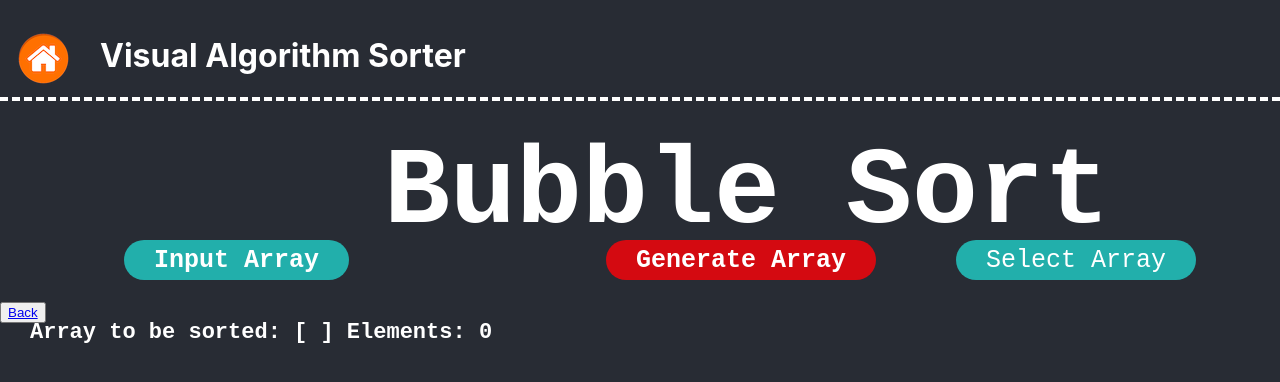
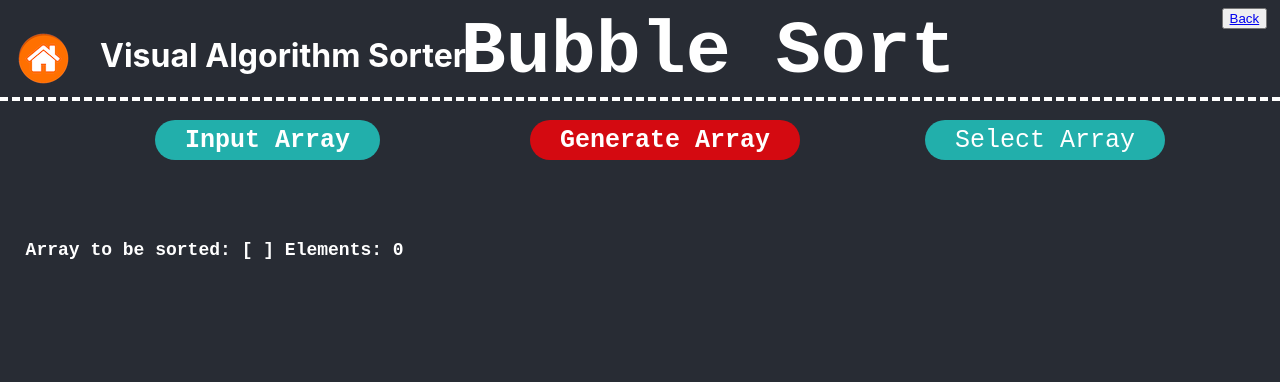
Before and after one commit to Atifp/mvp-algo-sorter, a React (Create React App) app in the folder learning-tool/: page /bubbleSort in a window 1280 px wide. Shown: the top 382 px of the page. Built offline with nearby package versions, Linux system fonts and the light colour scheme.

Commit message:
fix css, add description

```diff
--- a/learning-tool/src/App.css
+++ b/learning-tool/src/App.css
@@ -1,44 +1,90 @@
 .title {
+  margin: auto;
   text-align: center;
   color: white;
+  position: fixed;
 }
 
-.inputButton {
+/*.inputButton {*/
+/*  margin: auto;*/
+/*  top: 20%;*/
+/*  left: 3%;*/
+/*  display: inline-flex;*/
+/*  position: absolute;*/
+/*}*/
+
+/*.generate {*/
+/*  margin: auto;*/
+/*  position: absolute;*/
+/*  display: inline-flex;*/
+/*  top: 20%;*/
+/*  left: 45%;*/
+/*}*/
+
+/*.select {*/
+/*  margin: auto;*/
+/*  position: absolute;*/
+/*  display: inline-flex;*/
+/*  top: 20%;*/
+/*  right: 2%;*/
+/*}*/
+
+.buttons {
+  justify-content: space-evenly;
+  display: flex;
+  width:100%;
+  position: absolute;
+  top: 15%;
+}
+
+.inputButton, .select, .generate {
+  position: relative;
+}
+
+
+.inputButton, .generate, .select {
+  display: inline-flex;
+  /* Add spacing between buttons */
+  margin: 0 5px; /* Adjust this value to increase or decrease space */
+}
+
+.visualAlgo {
+  font-family: "Arial Rounded MT Bold";
+  margin: auto;
+  position: absolute;
   top: 30%;
-  left: 5%;
-  display: inline-flex;
+  left: 2%;
+  width: 90%;
+}
+
+.chart {
+  margin: auto;
+  width: 800px;
+  height: 400px;
+  animation: none;
+  top: 40%;
+  left: 1%;
   position: absolute;
 }
 
-.generate {
-  position: absolute;
-  display: inline-flex;
-  top: 30%;
-  left: 45%;
+.chart-container {
+  display: flex;
+  flex-direction: column;
+  align-items: center;
 }
 
-.buttons {
-  width:100%;
+.content-container {
+  display: flex;
+  flex-direction: column;
+  align-items: center;
+  margin-top: 20px; /* Adjust as needed */
 }
 
-.visualAlgo {
-  margin-top: 200px;
-  margin-left: 20px;
-  font-family: "Arial Rounded MT Bold";
+.controlButtons {
+  display: flex;
+  gap: 10px; /* Adjust this value to change the spacing */
+  justify-content: center;
+  position: absolute;
+  top: 93%;
+  right: 15%;
 }
-
-.select {
-  position: absolute;
-  display: inline-flex;
-  top: 30%;
-  right: 5%;
-}
-
-.chart {
-  width: 1200px;
-  height: 400px;
-  animation: none;
-  top: 55%;
-  left: 1%;
-  position: absolute;
-}
--- a/learning-tool/src/components/ArrayVisualizer/arrayVisualiser.css
+++ b/learning-tool/src/components/ArrayVisualizer/arrayVisualiser.css
@@ -2,9 +2,5 @@
     font-family: 'Oxygen', monospace, Courier;
     color: white;
     font-weight: bold;
-    margin-left: 10px;
-    font-size: 22px;
-    top: 40%;
-    display: flex;
-    position: absolute;
+    font-size: 18px;
 }
--- /dev/null
+++ b/learning-tool/src/components/Description/Description.jsx
@@ -0,0 +1,12 @@
+import React from 'react';
+import "./description.css";
+
+function Description({ description }) {
+    return (
+        <div className="description">
+            <div> {description} </div>
+        </div>
+    );
+}
+
+export default Description;
--- /dev/null
+++ b/learning-tool/src/components/Description/description.css
@@ -0,0 +1,8 @@
+.description {
+    position: absolute;
+    top: 95%;
+    left: 2%;
+    color: white;
+    font-family: 'Oxygen', monospace, Courier;
+    font-size: 16px;
+}
--- a/learning-tool/src/components/PseudoCode/pseudoCode.css
+++ b/learning-tool/src/components/PseudoCode/pseudoCode.css
@@ -1,15 +1,16 @@
 .PseudoCode {
     right: 5%;
-    top: 50%;
+    top: 36%;
     position: absolute;
     float: right;
-    font-size: 30px;
-    border: 2px solid purple; /* Combined border shorthand */
+    font-size: 22px;
+    border: 3px solid purple; /* Combined border shorthand */
     border-radius: 10px; /* Adjust the radius as needed */
     color: white;
     font-family: 'Oxygen', monospace, Courier;
     padding-right: 15px; /* Add padding for margin between content and border */
     padding-left: 15px;
+    margin: auto;
 }
 
 .PseudoCode p {
--- a/learning-tool/src/components/buttons/homeButton.css
+++ b/learning-tool/src/components/buttons/homeButton.css
@@ -13,7 +13,8 @@
 }
 
 .header {
-    position: relative;
+    margin: auto;
+    position: absolute;
     width: 100%;
     padding-top: 15px;
     border-bottom: 4px dashed white;
@@ -22,4 +23,5 @@
 .header-text {
     padding-left: 100px;
     color: white;
+
 }
--- a/learning-tool/src/pages/BubbleSort.jsx
+++ b/learning-tool/src/pages/BubbleSort.jsx
@@ -8,19 +8,21 @@ import '../App.css'
 import './bubbleSort.css'
 import BarChart from '../components/BarChart'
 import PseudoCodeBubble from '../components/PseudoCode/PseudoCodeBubble'
+import Description from '../components/Description/Description'
 
 const BubbleSort = () => {
     const [array, setArray] = useState([]);
     const [initialArray, setInitialArray] = useState([]);
     const [showGraph, setShowGraph] = useState(false);
     const [showReset, setShowReset] = useState(false);
-    const [pseudoLine, setPseudoLine] =  useState([])
-    const [chartKey, setChartKey] = useState(0) // this forces the chart to re-render everytime the array changes
-    const [sortIndex, setSortIndex] = useState([])
-    const [barColor, setBarColor] = useState("")
+    const [pseudoLine, setPseudoLine] =  useState([]);
+    const [chartKey, setChartKey] = useState(0); // this forces the chart to re-render everytime the array changes
+    const [sortIndex, setSortIndex] = useState([]);
+    const [barColor, setBarColor] = useState("");
     const [algoSteps, setAlgoSteps] = useState([]);
-    const [arraySize, setArraySize] = useState(0)
+    const [arraySize, setArraySize] = useState(0);
     const [dataArray, setDataArray] = useState(array);
+    const [algoDescription, setAlgoDescription] = useState("")
 
 
     const createStep = (stepNumber, arrayOfBars, newArray, algoDescription, pseudoLine, barColor) => {
@@ -86,7 +88,7 @@ const BubbleSort = () => {
                 const currentStep = algoSteps[currentIndex];
                 setArray(currentStep.newArray);
                 setBarColor(currentStep.barColor);
-                //setAlgoDescription(currentStep.algoDescription)
+                setAlgoDescription(currentStep.algoDescription)
                 setSortIndex(currentStep.arrayOfBars);
                 setPseudoLine(currentStep.pseudoLine);
                 currentStep.completedStep = true;
@@ -104,7 +106,7 @@ const BubbleSort = () => {
             if (currentStep.completedStep === false) {
                 setDataArray(currentStep.newArray);
                 setBarColor(currentStep.barColor);
-                //setAlgoDescription(currentStep.algoDescription);
+                setAlgoDescription(currentStep.algoDescription);
                 setSortIndex(currentStep.arrayOfBars);
                 setPseudoLine(currentStep.pseudoLine);
                 currentStep.completedStep = true;
@@ -129,7 +131,7 @@ const BubbleSort = () => {
         setSortIndex(initialStep.arrayOfBars);
         setDataArray(initialArray);
         setArray(initialArray);
-        //setAlgoDescription(initialStep.algoDescription);
+        setAlgoDescription(initialStep.algoDescription);
         setBarColor(initialStep.barColor);
         setPseudoLine(initialStep.pseudoLine);
         initialStep.completedStep = true;
@@ -170,24 +172,31 @@ const BubbleSort = () => {
             <div className="visualAlgo">
                 <ArrayVisualizer fullArray={array}></ArrayVisualizer>
             </div>
-            <div className="buttons">
-                <button>
+            <div >
+                <button  className="backButton" >
                     <Link to="/algorithms">Back</Link>
                 </button>
             </div>
-            {showGraph &&
-                <div >
+            {showGraph && (
+                <div className="chart-container">
                     <div className="chart">
-                        <BarChart data={dataArray} key={chartKey} sortIndex={sortIndex} barColour={barColor}/>
-                        <button onClick={sortArrayFully}>Sort</button>
-                        <button onClick= {() => stepThroughSorting(false)} >Step</button>
-                        {showReset && <button onClick={resetArray}> Reset Array</button>}
+                        <BarChart data={dataArray} key={chartKey} sortIndex={sortIndex} barColour={barColor} />
                     </div>
-                    <div>
-                        <PseudoCodeBubble lineToHighlight={pseudoLine}></PseudoCodeBubble>
+                    <div className="content-container">
+                        <div className="controlButtons">
+                            <button onClick={sortArrayFully}>Sort</button>
+                            <button onClick={() => stepThroughSorting(false)}>Step</button>
+                            {showReset && <button onClick={resetArray}>Reset Array</button>}
+                        </div>
+                        <div>
+                            <Description description={algoDescription} />
+                        </div>
+                        <div>
+                            <PseudoCodeBubble lineToHighlight={pseudoLine}></PseudoCodeBubble>
+                        </div>
                     </div>
                 </div>
-            }
+            )}
         </div>
     );
 };
--- a/learning-tool/src/pages/Home.jsx
+++ b/learning-tool/src/pages/Home.jsx
@@ -3,10 +3,10 @@ import "./home.css"
 const Home = () => {
     return <>
         <div className="collectedTitle">
-            <h1 className='title'>Visual {'\n'} Algorithm {'\n'} Sorter</h1>
+            <h1 className='mainTitle'>Visual {'\n'} Algorithm {'\n'} Sorter</h1>
         </div>
         <div >
-            <button >
+            <button className= "sortingAlgoButton">
                 <Link to="/algorithms">Sorting Algorithms</Link>
             </button>
         </div>
--- a/learning-tool/src/pages/bubbleSort.css
+++ b/learning-tool/src/pages/bubbleSort.css
@@ -1,8 +1,15 @@
 .bubbleTitle {
     font-family: 'Oxygen', monospace, Courier;
     color: white;
-    font-size: 110px;
+    font-size: 75px;
     position: absolute;
-    top: 7%;
-    left: 30%;
+    top: 0%;
+    left: 36%;
+    margin-top: 10px;
 }
+
+.backButton {
+    position: absolute;
+    top: 1%;
+    right: 1%;
+}
--- a/learning-tool/src/pages/home.css
+++ b/learning-tool/src/pages/home.css
@@ -1,4 +1,4 @@
-.title {
+.mainTitle {
     font-family: 'Oxygen', monospace, Courier;
     color: white;
     font-size: 110px;
@@ -7,12 +7,18 @@
 .collectedTitle {
     white-space: pre-line;
     display: inline-flex;
+    position: absolute;
     top: 24%;
     left: 36%;
     padding-right: 15px;
     letter-spacing: 5px;
-    position: absolute;
     text-align: right;
     font-weight: bold;
     border-right: 4px solid #d17f3f;
 }
+
+.sortingAlgoButton {
+    position: absolute;
+    top: 15%;
+    left: 3%;
+}
```
